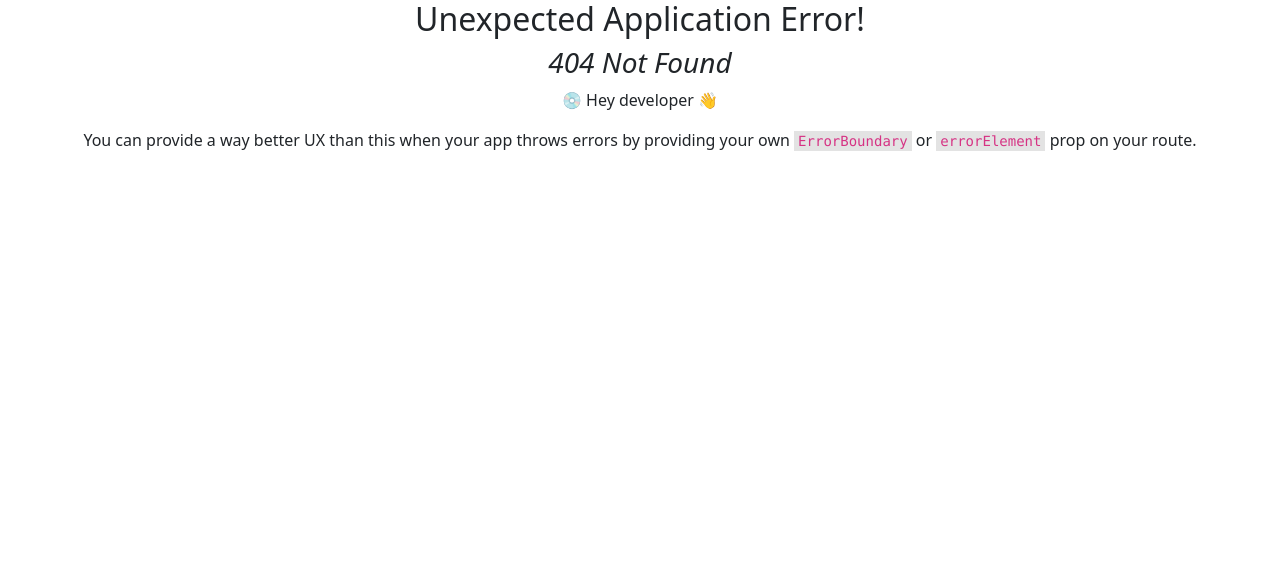
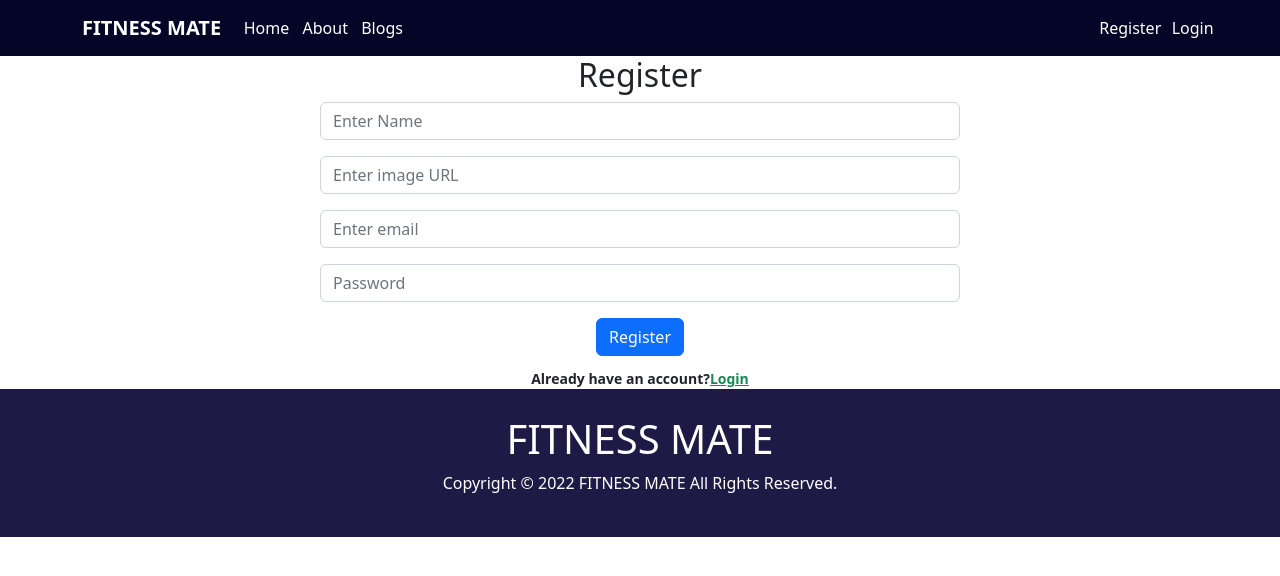
Before and after one commit to RabbiAhemed/fitness-mate-client-side, a React (Create React App) app: page /register in a window 1280 px wide. Before the commit this address had no page. Shown: the top 576 px of the page. Built offline with nearby package versions, Linux system fonts and the light colour scheme.

Commit message:
login and register page

```diff
--- a/package.json
+++ b/package.json
@@ -10,6 +10,7 @@
     "react": "^18.2.0",
     "react-bootstrap": "^2.6.0",
     "react-dom": "^18.2.0",
+    "react-icons": "^4.6.0",
     "react-router-dom": "^6.4.3",
     "react-scripts": "5.0.1",
     "web-vitals": "^2.1.4"
--- a/src/pages/Home/About/About.css
+++ b/src/pages/Home/About/About.css
@@ -2,9 +2,13 @@
   display: flex;
   align-items: center;
   /* justify-content:space-around; */
+  background-color: rgb(245, 250, 250);
+  padding: 5%;
+  border-radius: 1%;
 }
 
 .bing {
   /* height: 10%; */
   width: 25%;
+  border-radius: 5%;
 }
--- a/src/pages/Home/Bmi/Bmi.js
+++ b/src/pages/Home/Bmi/Bmi.js
@@ -22,7 +22,7 @@ const Bmi = () => {
   };
   return (
     <div>
-      <h1>CALCULATE YOUR BMI </h1>
+      <h1>CALCULATE YOUR BMI</h1>
       <input
         type="text"
         onChange={(e) => setHeight(e.target.value)}
--- a/src/pages/Home/FAQ/FAQ.js
+++ b/src/pages/Home/FAQ/FAQ.js
@@ -3,15 +3,17 @@ import Accordion from "react-bootstrap/Accordion";
 import "./FAQ.css";
 const FAQ = () => {
   return (
+    <div>
+      <h1 className="fw-bold">Frequently Asked Questions</h1>
       <Accordion className="accordian">
         <Accordion.Item eventKey="0">
           <Accordion.Header>Is Personal Trainig Effective</Accordion.Header>
           <Accordion.Body>
-          Contrary to a common misconception, personal training isn’t only meant
-          for wannabe athletes and professionals. In fact, hiring a personal
-          trainer in San Diego can be extremely beneficial whether you’re only
-          just starting on your fitness journey or have quite a bit of work out
-          experience. Here’s why: <br></br>
+            Contrary to a common misconception, personal training isn’t only
+            meant for wannabe athletes and professionals. In fact, hiring a
+            personal trainer in San Diego can be extremely beneficial whether
+            you’re only just starting on your fitness journey or have quite a
+            bit of work out experience. Here’s why: <br></br>
             <li>
               Individualized exercise: A professional personal trainer will
               provide you with tailored advice and exercise that maximize your
@@ -19,8 +21,8 @@ const FAQ = () => {
             </li>
             <li>
               Safeworkout program: Your workout program will be carefully suited
-            to your needs and goals, which makes it not only more effective, but
-            also much safer.
+              to your needs and goals, which makes it not only more effective,
+              but also much safer.
             </li>
             <li>
               Accountability: When you work out on your own, it’s easy to miss a
@@ -51,14 +53,14 @@ const FAQ = () => {
           <Accordion.Body>
             The frequency of your training sessions will largely depend on your
             specific needs and habits. For instance, if you have a significant
-          weight loss goal or are exercising for a competition, you may want to
-          consider attending personal training sessions at least three times a
-          week. If you’re not sure how often you should train, don’t worry! Your
-          personal trainer at Fit Athletic will gladly discuss your everyday
-          habits and goals to help you determine the most beneficial pace for
-          you. It is our goal to make our San Diego gym a safe and healthy place
-          where you’ll love to go several days a week to boost your physical and
-          emotional wellness.
+            weight loss goal or are exercising for a competition, you may want
+            to consider attending personal training sessions at least three
+            times a week. If you’re not sure how often you should train, don’t
+            worry! Your personal trainer at Fit Athletic will gladly discuss
+            your everyday habits and goals to help you determine the most
+            beneficial pace for you. It is our goal to make our San Diego gym a
+            safe and healthy place where you’ll love to go several days a week
+            to boost your physical and emotional wellness.
           </Accordion.Body>
         </Accordion.Item>
         <Accordion.Item eventKey="1">
@@ -66,33 +68,34 @@ const FAQ = () => {
             What exactly does a personal trainer do?
           </Accordion.Header>
           <Accordion.Body>
-          If you’ve never hired a personal trainer before, you may be unsure as
-          to what exactly their responsibilities would be. Essentially, a
-          personal training professional is someone who strives to help clients
-          achieve their fitness goals, which may include everything from weight
-          loss and strength training to general health management.
+            If you’ve never hired a personal trainer before, you may be unsure
+            as to what exactly their responsibilities would be. Essentially, a
+            personal training professional is someone who strives to help
+            clients achieve their fitness goals, which may include everything
+            from weight loss and strength training to general health management.
             <br />
-          If you’re looking for expertise-based personal training in San Diego,
-          Fit Athletic is a great choice. Our team is made up of experienced
-          trainers who are fully committed to helping you reach your goals and
-          strengthen your health through customized exercise and personalized
-          advice.
+            If you’re looking for expertise-based personal training in San
+            Diego, Fit Athletic is a great choice. Our team is made up of
+            experienced trainers who are fully committed to helping you reach
+            your goals and strengthen your health through customized exercise
+            and personalized advice.
             <br />
-          Your first personal training session is an opportunity to get to know
-          your trainer and decide if they are the right fit for you.
-          Additionally, your personal trainer will use this chance to perform a
-          number of initial fitness assessments that will help you track your
-          progress as well as discuss your needs and long-term goals with you.
-          Although the first part of your session will mostly focus on talking
-          and paperwork, your San Diego personal trainer will probably make you
-          sweat a bit in the second half. They’ll most likely have you do some
-          basic exercises such as lunges, squats or kettlebell swings, just to
-          assess your current fitness level and tailor your workout routine
-          accordingly. They’ll also ask you about any injuries you might have
-          had, or other medical conditions.
+            Your first personal training session is an opportunity to get to
+            know your trainer and decide if they are the right fit for you.
+            Additionally, your personal trainer will use this chance to perform
+            a number of initial fitness assessments that will help you track
+            your progress as well as discuss your needs and long-term goals with
+            you. Although the first part of your session will mostly focus on
+            talking and paperwork, your San Diego personal trainer will probably
+            make you sweat a bit in the second half. They’ll most likely have
+            you do some basic exercises such as lunges, squats or kettlebell
+            swings, just to assess your current fitness level and tailor your
+            workout routine accordingly. They’ll also ask you about any injuries
+            you might have had, or other medical conditions.
           </Accordion.Body>
         </Accordion.Item>
       </Accordion>
+    </div>
   );
 };
 
--- /dev/null
+++ b/src/pages/Login/Login.js
@@ -0,0 +1,44 @@
+import React from "react";
+import Button from "react-bootstrap/Button";
+import Form from "react-bootstrap/Form";
+import { FaGoogle, FaGithub } from "react-icons/fa";
+import { Link } from "react-router-dom";
+const Login = () => {
+  return (
+    <div className="w-50 mx-auto">
+      <h2>Login</h2>
+      <Form>
+        <Form.Group className="mb-3" controlId="formBasicEmail">
+          <Form.Control type="email" placeholder="Enter email" />
+        </Form.Group>
+
+        <Form.Group className="mb-3" controlId="formBasicPassword">
+          <Form.Control type="password" placeholder="Password" />
+        </Form.Group>
+        <Button variant="primary" type="submit">
+          Login
+        </Button>
+        <p className="small fw-bold mt-2 pt-1 mb-0">
+          Don't have an account?
+          <Link to="/register" className="link-success">
+            Register
+          </Link>
+        </p>
+      </Form>
+
+      <div>
+        <p className="mt-2">or</p>
+        <p className="lead fw-bold fs- mb-0 me-3">Sign in with</p>
+        <button type="button" className="btn btn-light btn-floating mx-1">
+          <FaGoogle></FaGoogle>
+        </button>
+
+        <button type="button" className="btn btn-light btn-floating mx-1">
+          <FaGithub></FaGithub>
+        </button>
+      </div>
+    </div>
+  );
+};
+
+export default Login;
--- /dev/null
+++ b/src/pages/Register/Register.js
@@ -0,0 +1,38 @@
+import React from "react";
+import Button from "react-bootstrap/Button";
+import Form from "react-bootstrap/Form";
+
+import { Link } from "react-router-dom";
+const Register = () => {
+  return (
+    <div className="w-50 mx-auto">
+      <h2>Register</h2>
+      <Form>
+        <Form.Group className="mb-3" controlId="formBasicEmail">
+          <Form.Control type="email" placeholder="Enter Name" />
+        </Form.Group>
+        <Form.Group className="mb-3" controlId="formBasicEmail">
+          <Form.Control type="email" placeholder="Enter image URL" />
+        </Form.Group>
+        <Form.Group className="mb-3" controlId="formBasicEmail">
+          <Form.Control type="email" placeholder="Enter email" />
+        </Form.Group>
+
+        <Form.Group className="mb-3" controlId="formBasicPassword">
+          <Form.Control type="password" placeholder="Password" />
+        </Form.Group>
+        <Button variant="primary" type="submit">
+          Register
+        </Button>
+        <p className="small fw-bold mt-2 pt-1 mb-0">
+          Already have an account?
+          <Link to="/login" className="link-success">
+            Login
+          </Link>
+        </p>
+      </Form>
+    </div>
+  );
+};
+
+export default Register;
--- /dev/null
+++ b/src/pages/shared/Footer/Footer.css
@@ -0,0 +1,5 @@
+.footer {
+  background-color: rgb(31, 25, 69);
+  color: white;
+  padding: 2%;
+}
--- a/src/pages/shared/Footer/Footer.js
+++ b/src/pages/shared/Footer/Footer.js
@@ -1,8 +1,8 @@
 import React from "react";
-
+import "./Footer.css";
 const Footer = () => {
   return (
-    <div>
+    <div className="footer">
       <h1>FITNESS MATE</h1>
       <p> Copyright © 2022 FITNESS MATE All Rights Reserved.</p>
     </div>
```
Also changed, not shown: src/App.js (+10 -0 lines), src/pages/Login/Login.css (added), 1 other file (tests, documents, lock files or other folders). Lines whose indentation alone changed are shown as unchanged.
